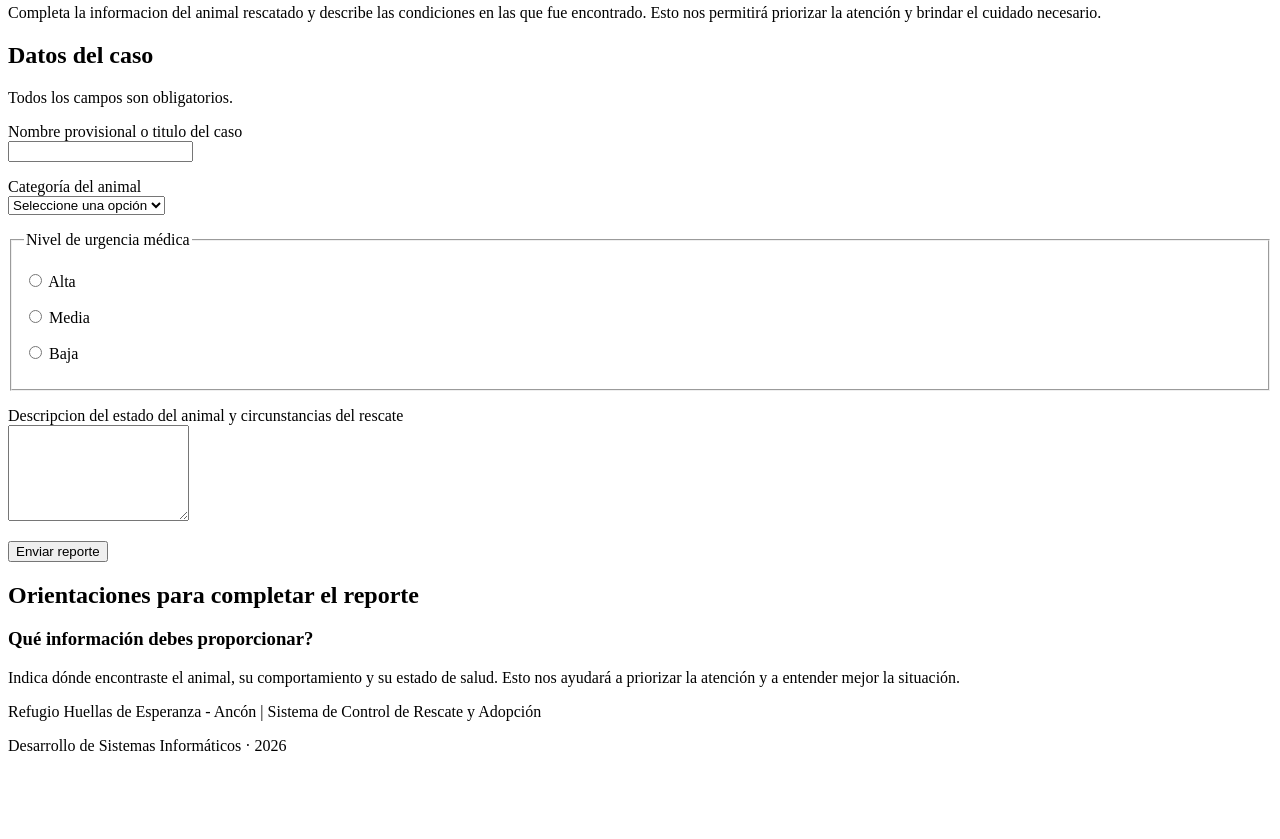
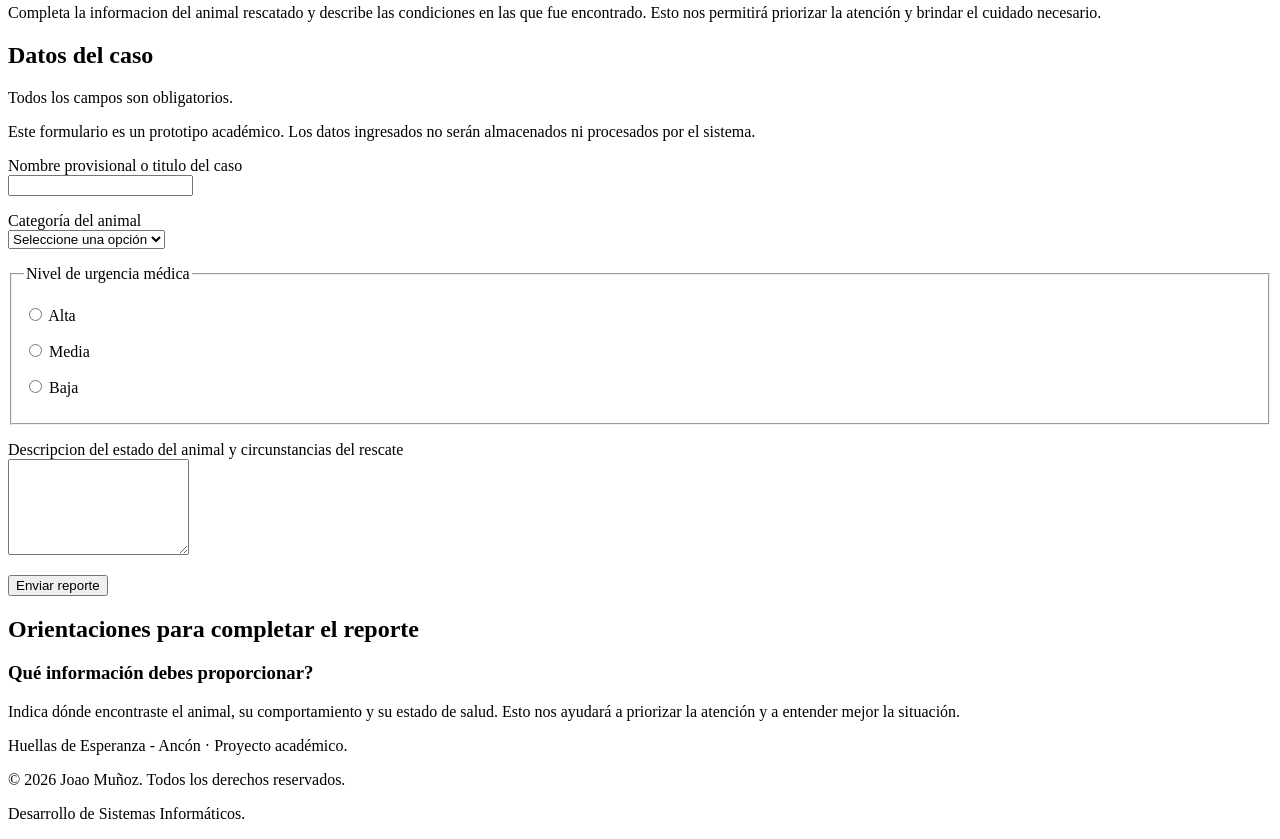
Before and after one commit to Joaomunoz6552/Actividad1-U1, a plain HTML site: page actividad3/reportar.html in a window 1280 px wide. Shown: the part 380-1219 px from the top of the page. Before the commit the page ends 1151 px from the top, so only its background shows below. Drawn offline with Linux system fonts and the light colour scheme.

Commit message:
Corrige categorias, contenido y pies de pagina

```diff
--- a/actividad3/reportar.html
+++ b/actividad3/reportar.html
@@ -46,7 +46,8 @@
             <p>Todos los campos son obligatorios.</p>
 
             <p id="aviso">
-
+                Este formulario es un prototipo académico.
+                Los datos ingresados no serán almacenados ni procesados por el sistema.
             </p>
 
             <form action="reportar.html"
@@ -72,7 +73,7 @@
                             <option value="">Seleccione una opción</option>
                             <option value="perro">Perro</option>
                             <option value="gato">Gato</option>
-                            <option value="otro">Otro</option>
+                            <option value="fauna-silvestre">Fauna Silvestre</option>
                         </select>
                     </p>
 
@@ -137,10 +138,9 @@
     </main>
 
     <footer>
-        <p>
-            Refugio Huellas de Esperanza - Ancón | Sistema de Control de Rescate y Adopción
-        </p>
-        <p>Desarrollo de Sistemas Informáticos · 2026</p>
+        <p>Huellas de Esperanza - Ancón · Proyecto académico.</p>
+        <p>&copy; 2026 Joao Muñoz. Todos los derechos reservados.</p>
+        <p>Desarrollo de Sistemas Informáticos.</p>
     </footer>
 </body>
 </html>
```
Also changed, not shown: actividad3/index.html (+2 -1 lines), actividad3/rescates.html (+3 -4 lines).
